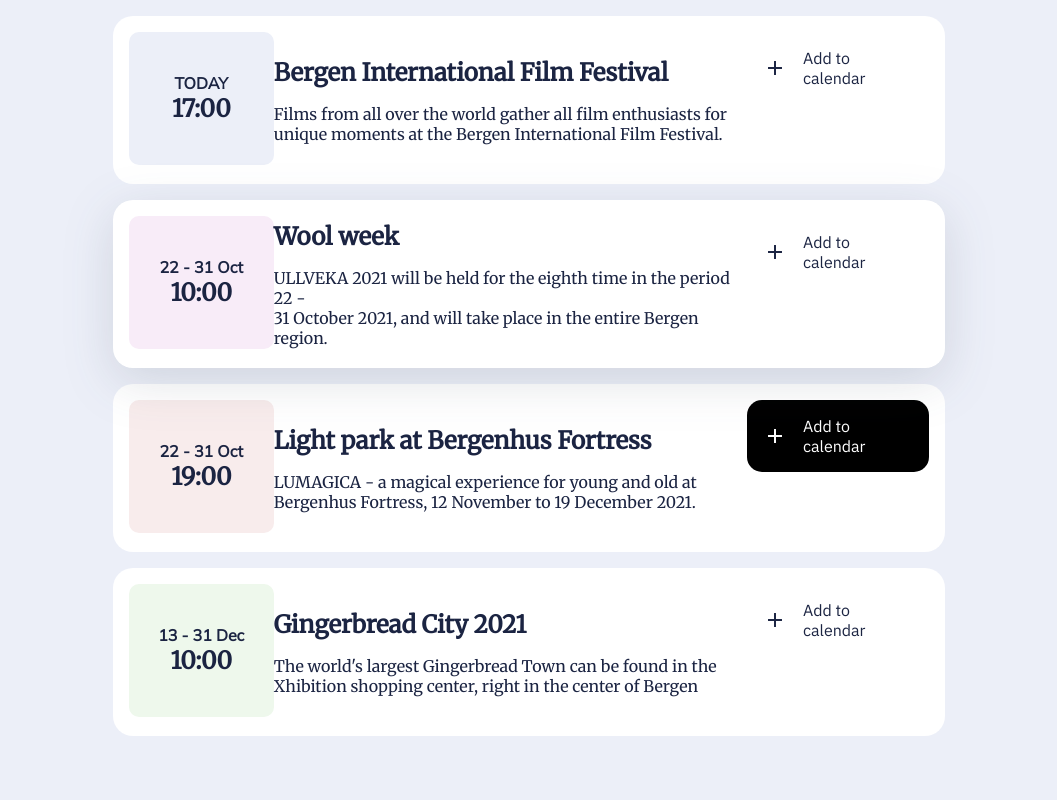
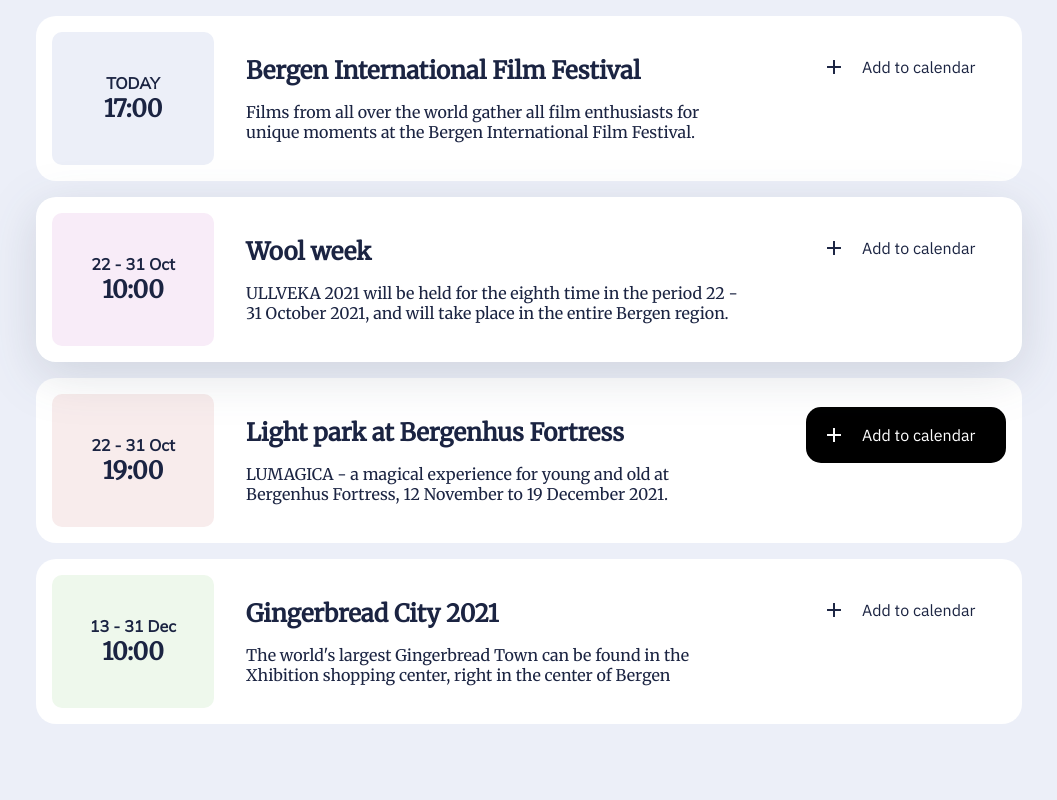
Before and after one commit to T-Babetto/lista-eventos, a plain HTML site: page index.html in a window 1280 px wide. Shown: the part 120-920 px from the top of the page, without its empty margins (111-1168 px from the left). Drawn offline with Linux system fonts and the light colour scheme.

Commit message:
feat: Adjust width

```diff
--- a/css/list.css
+++ b/css/list.css
@@ -30,11 +30,11 @@
 .card {
   display: flex;
   flex-direction: column;
-  width: 65%;
-  gap: 2em;
+  width: fit-content;
   align-items: start;
   margin-top: 4em;
   margin-bottom: 4em;
+  gap: 2em;
 }
 .card-sections {
   display: flex;
@@ -48,9 +48,9 @@
   border-radius: 20px;
   text-align: left;
   place-content: start;
-  justify-content: space-between;
   background-color: var(--color-white);
   padding: 1em;
+  gap: 2em;
 }
 .wool {
   filter: drop-shadow(0px 13px 25px rgba(44, 62, 80, 0.15));
```
